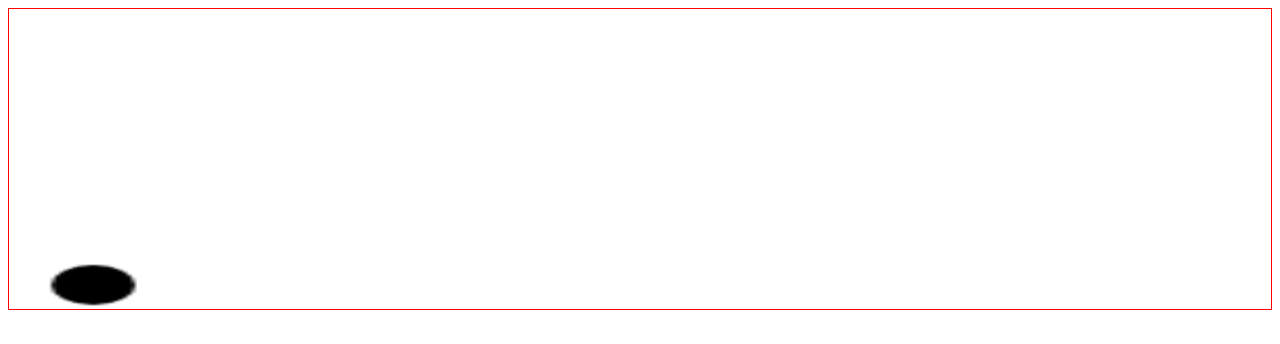
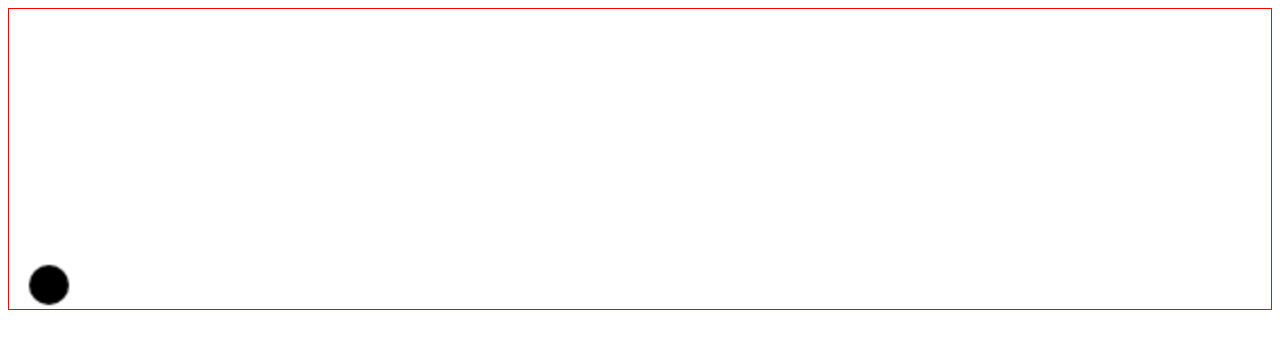
Before and after one commit to noasway/jump-gameing, a website built with Parcel: page index.html in a window 1280 px wide. Built offline with nearby package versions, Linux system fonts and the light colour scheme.

Commit message:
角色构建

```diff
--- a/index.html
+++ b/index.html
@@ -7,7 +7,7 @@
 
   <body>
     <div id="app">
-      <canvas id="myCanvas"> </canvas>
+      <canvas id="myCanvas" width="500"> </canvas>
     </div>
 
     <script src="src/index.js"></script>
--- a/package.json
+++ b/package.json
@@ -5,7 +5,8 @@
   "main": "index.html",
   "scripts": {
     "start": "parcel index.html --open",
-    "build": "parcel build index.html"
+    "build": "parcel build index.html",
+    "dev": "parcel index.html --open"
   },
   "dependencies": {
     "parcel-bundler": "^1.6.1"
--- a/src/styles.css
+++ b/src/styles.css
@@ -11,6 +11,6 @@ body {
 #myCanvas {
   position: absolute;
   bottom: 0px;
-  width: 100%;
+  /* width: 100%; */
   height: 300px;
 }
```
Also changed, not shown: dist/index.html, 4 other files.
